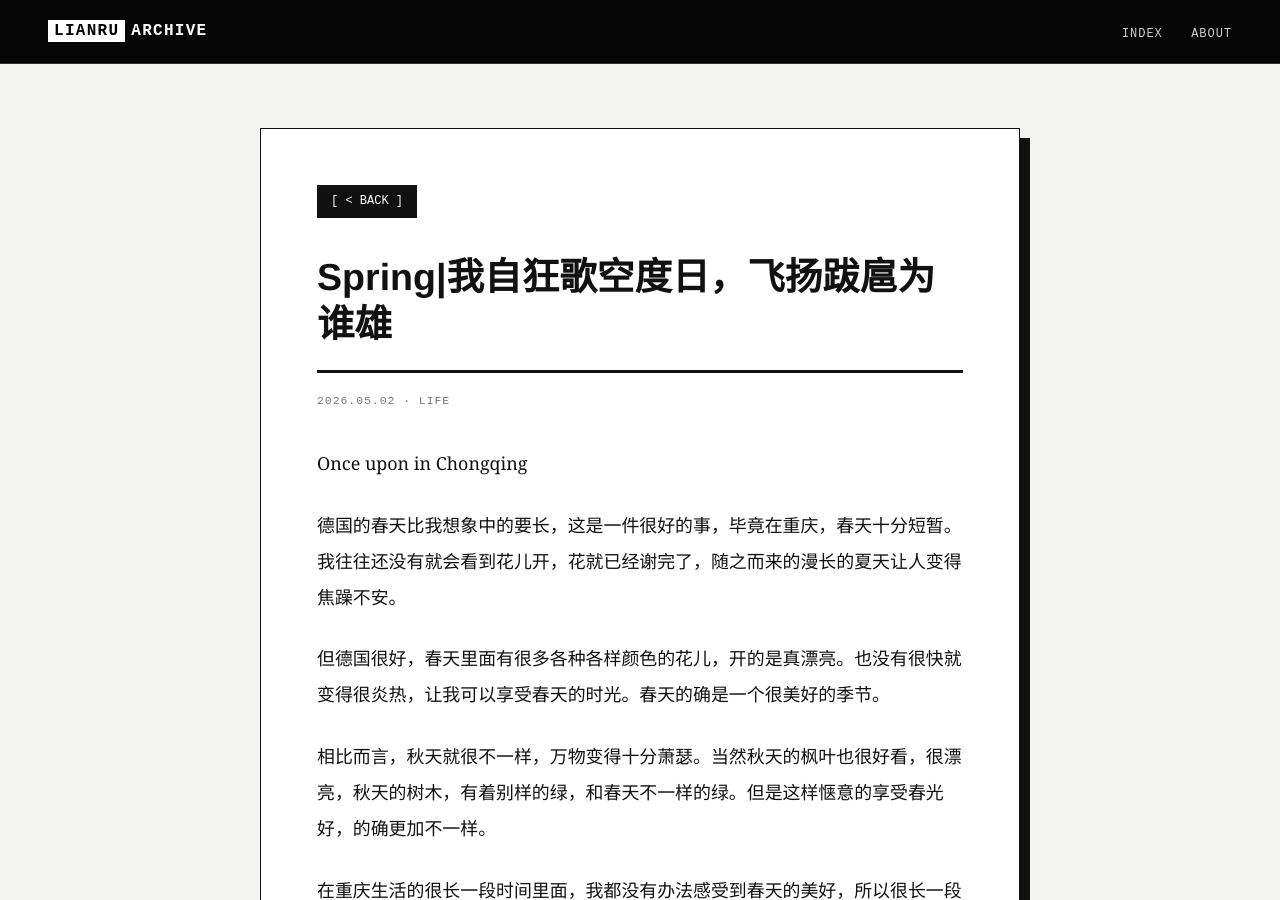
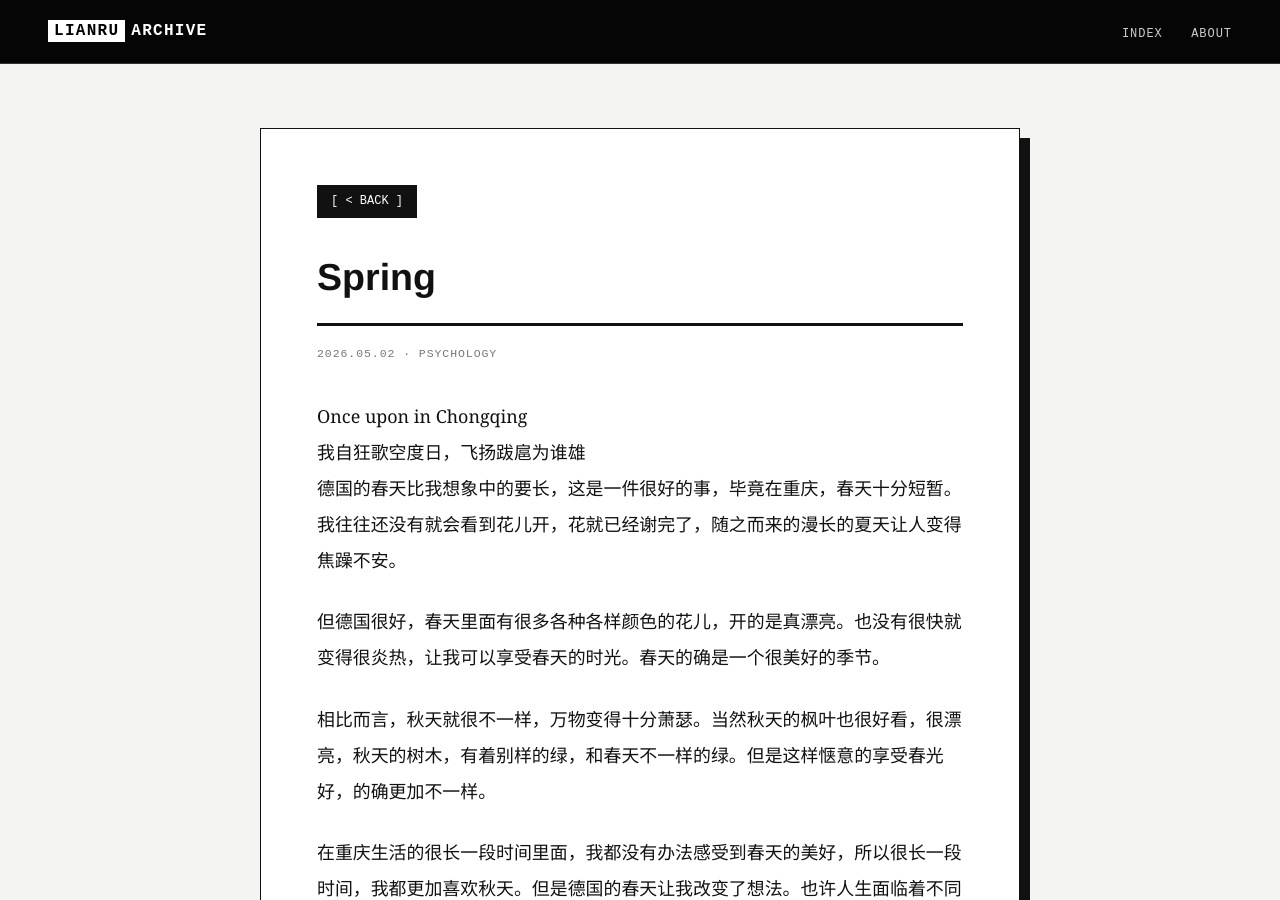
Before and after one commit to LianruLiu/LianruLiu.github.io, a Jekyll site: the page built from _posts/2026-05-02-Spring.md, in a window 1280 px wide and 900 px high. Built offline with Jekyll 4.4.1, drawn with Linux system fonts in a browser that asks for light colours.

Commit message:
Revise title
Updated the title and categories of the post, and modified the tags.

```diff
--- a/_posts/2026-05-02-Spring.md
+++ b/_posts/2026-05-02-Spring.md
@@ -1,12 +1,12 @@
 ---
 layout: post
-title: "Spring|我自狂歌空度日，飞扬跋扈为谁雄"
+title: "Spring"
 date: 2026-05-02
-categories: Life
-tags: [Life, Philosophy, Psychology]
+categories: Psychology
+tags: [Life, Psychology, Psychology]
 ---
 Once upon in Chongqing
-
+我自狂歌空度日，飞扬跋扈为谁雄
 德国的春天比我想象中的要长，这是一件很好的事，毕竟在重庆，春天十分短暂。我往往还没有就会看到花儿开，花就已经谢完了，随之而来的漫长的夏天让人变得焦躁不安。
 
 但德国很好，春天里面有很多各种各样颜色的花儿，开的是真漂亮。也没有很快就变得很炎热，让我可以享受春天的时光。春天的确是一个很美好的季节。
```
